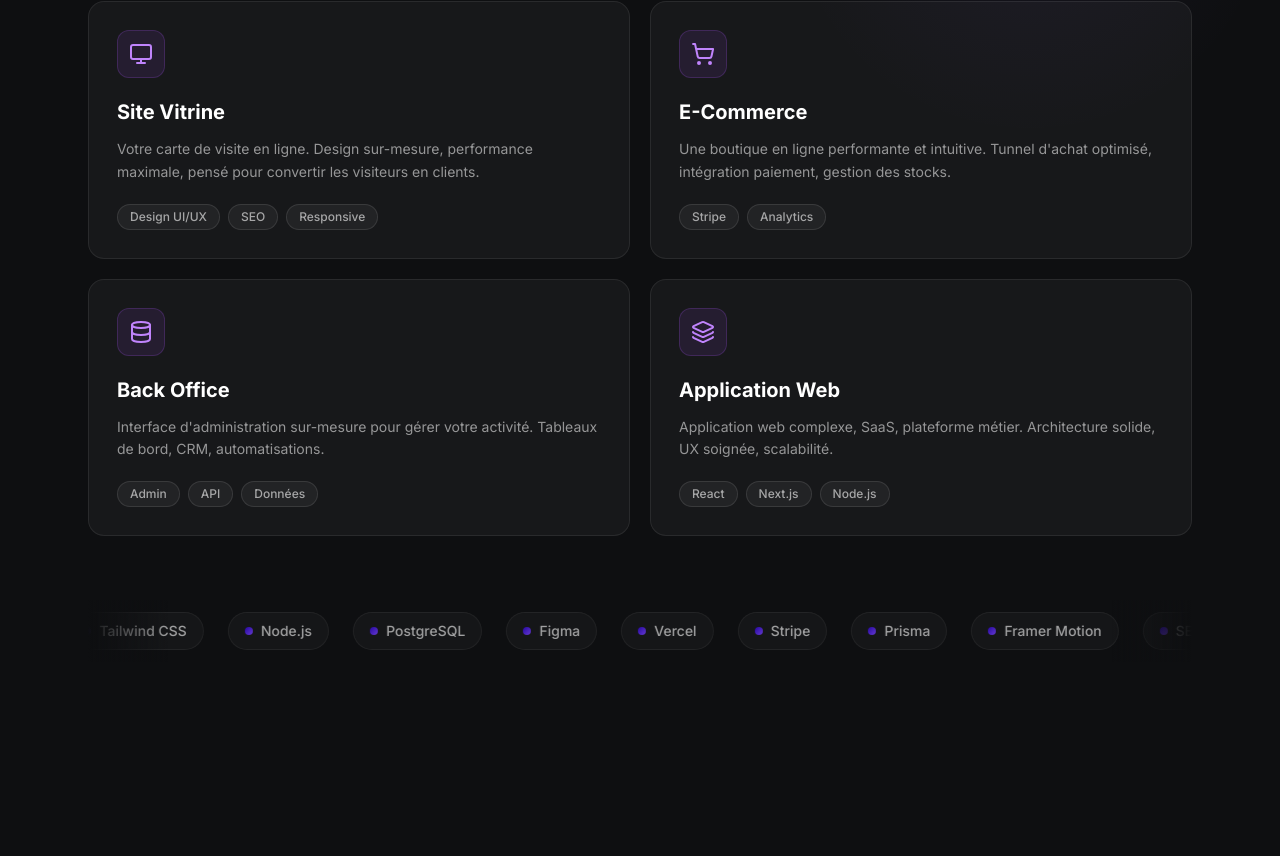
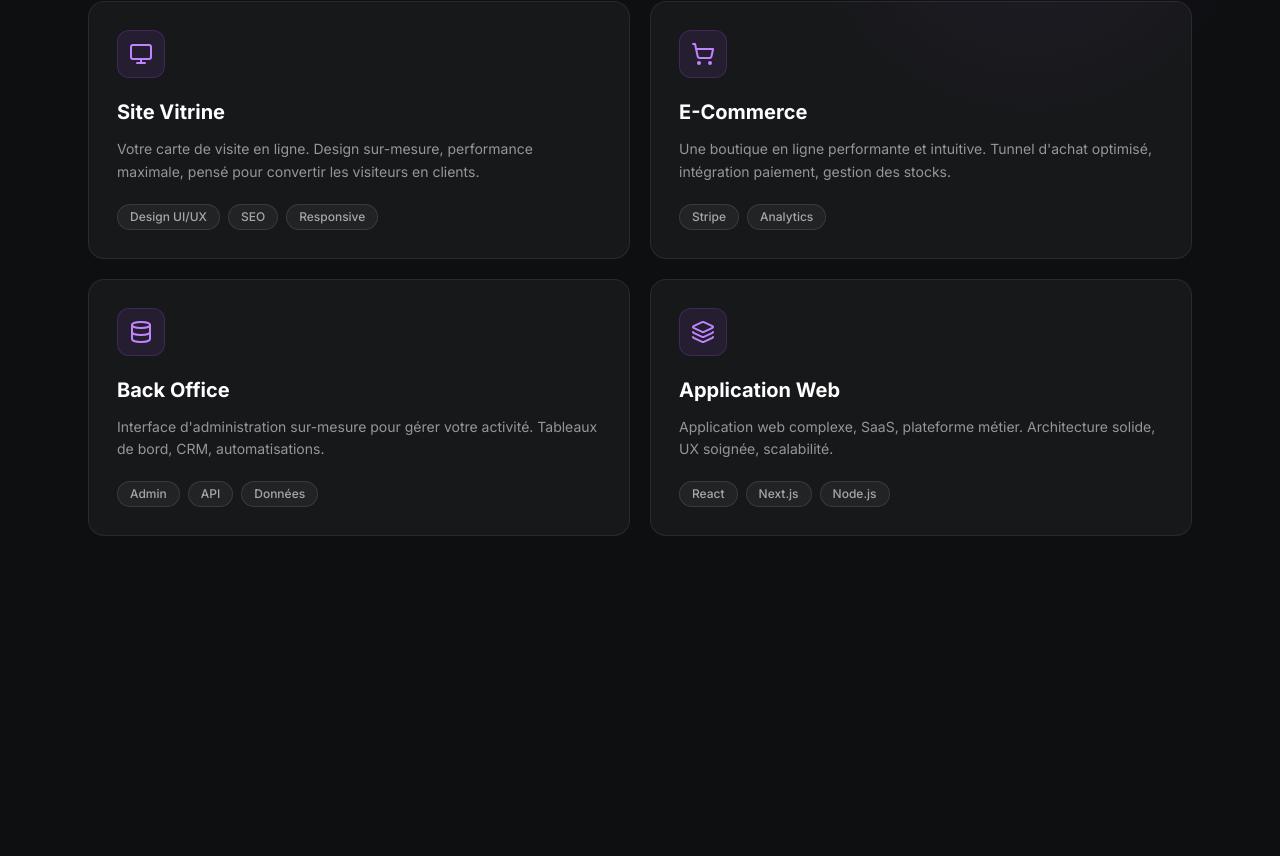
Before and after one commit to code-inspace/AxelMagic, a React (Vite) app: page / in a window 1280 px wide. Shown: the part 2159-3015 px from the top of the page. Built offline with nearby package versions, Linux system fonts and the light colour scheme.

Commit message:
fix mobile errors

```diff
--- a/src/components/sections/About.tsx
+++ b/src/components/sections/About.tsx
@@ -91,10 +91,10 @@ export function About() {
 
           {/* Right — stats */}
           <div ref={ref}>
-            <div className="grid grid-cols-2 gap-4">
+            <div className="grid grid-cols-2 gap-4" style={{ gridAutoRows: "1fr" }}>
               {stats.map(({ value, suffix, label, icon: Icon }, i) => (
-                <BlurFade key={label} inView delay={0.2 + i * 0.1}>
-                  <div className="glass-card border border-white/[0.07] hover:border-purple-500/30 transition-all duration-300 p-6 rounded-2xl group">
+                <BlurFade key={label} inView delay={0.2 + i * 0.1} className="h-full">
+                  <div className="glass-card border border-white/[0.07] hover:border-purple-500/30 transition-all duration-300 p-6 rounded-2xl group h-full">
                     <div className="w-10 h-10 rounded-xl bg-purple-500/10 border border-purple-500/20 flex items-center justify-center mb-4 group-hover:bg-purple-500/20 transition-colors duration-300">
                       <Icon className="w-5 h-5 text-purple-400" />
                     </div>
@@ -136,8 +136,8 @@ export function About() {
                     Expert Web & Stratégie Digitale
                   </p>
                 </div>
-                <div className="ml-auto">
-                  <span className="text-xs text-green-400 flex items-center gap-1">
+                <div className="ml-auto shrink-0">
+                  <span className="text-xs text-green-400 flex items-center gap-1 whitespace-nowrap">
                     <span className="w-1.5 h-1.5 rounded-full bg-green-400 animate-pulse" />
                     En ligne
                   </span>
--- a/src/components/sections/Hero.tsx
+++ b/src/components/sections/Hero.tsx
@@ -204,7 +204,7 @@ export function Hero() {
           initial={{ opacity: 0, y: 30 }}
           animate={{ opacity: 1, y: 0 }}
           transition={{ delay: 0.35, duration: 0.7, ease: [0.22, 1, 0.36, 1] }}
-          className="text-5xl sm:text-6xl lg:text-7xl xl:text-8xl font-poppins font-light leading-[1.05] tracking-tight mb-4"
+          className="text-4xl sm:text-6xl lg:text-7xl xl:text-8xl font-poppins font-light leading-[1.05] tracking-tight mb-4"
         >
           <span className="text-white">Imaginez </span>
           <AuroraText
--- a/src/components/sections/Services.tsx
+++ b/src/components/sections/Services.tsx
@@ -2,7 +2,6 @@ import { motion } from "framer-motion";
 import { Monitor, ShoppingCart, Database, Layers, Zap, Search, Smartphone, TrendingUp } from "lucide-react";
 import { AuroraText } from "@/components/magicui/aurora-text";
 import { BlurFade } from "@/components/magicui/blur-fade";
-import { Marquee } from "@/components/magicui/marquee";
 
 const services = [
   {
@@ -35,10 +34,6 @@ const services = [
   },
 ];
 
-const techStack = [
-  "Next.js", "React", "TypeScript", "Tailwind CSS", "Node.js", "PostgreSQL",
-  "Figma", "Vercel", "Stripe", "Prisma", "Framer Motion", "SEO", "Core Web Vitals",
-];
 
 export function Services() {
   return (
@@ -115,32 +110,6 @@ export function Services() {
           ))}
         </div>
 
-        {/* Tech stack marquee */}
-        <BlurFade inView delay={0.4}>
-          <div className="relative overflow-hidden">
-            <div className="absolute left-0 top-0 bottom-0 w-20 bg-gradient-to-r from-[#0E0F11] to-transparent z-10 pointer-events-none" />
-            <div className="absolute right-0 top-0 bottom-0 w-20 bg-gradient-to-l from-[#0E0F11] to-transparent z-10 pointer-events-none" />
-            <Marquee
-              gap="1.5rem"
-              duration="30s"
-              pauseOnHover
-              className="py-3"
-            >
-              {techStack.map((tech) => (
-                <span
-                  key={tech}
-                  className="flex items-center gap-2 px-4 py-2 rounded-full glass border border-white/10 text-sm text-white/60 font-medium shrink-0 whitespace-nowrap"
-                >
-                  <span
-                    className="w-2 h-2 rounded-full"
-                    style={{ background: "linear-gradient(135deg, #2708a0, #653ad2)" }}
-                  />
-                  {tech}
-                </span>
-              ))}
-            </Marquee>
-          </div>
-        </BlurFade>
       </div>
     </section>
   );
```
